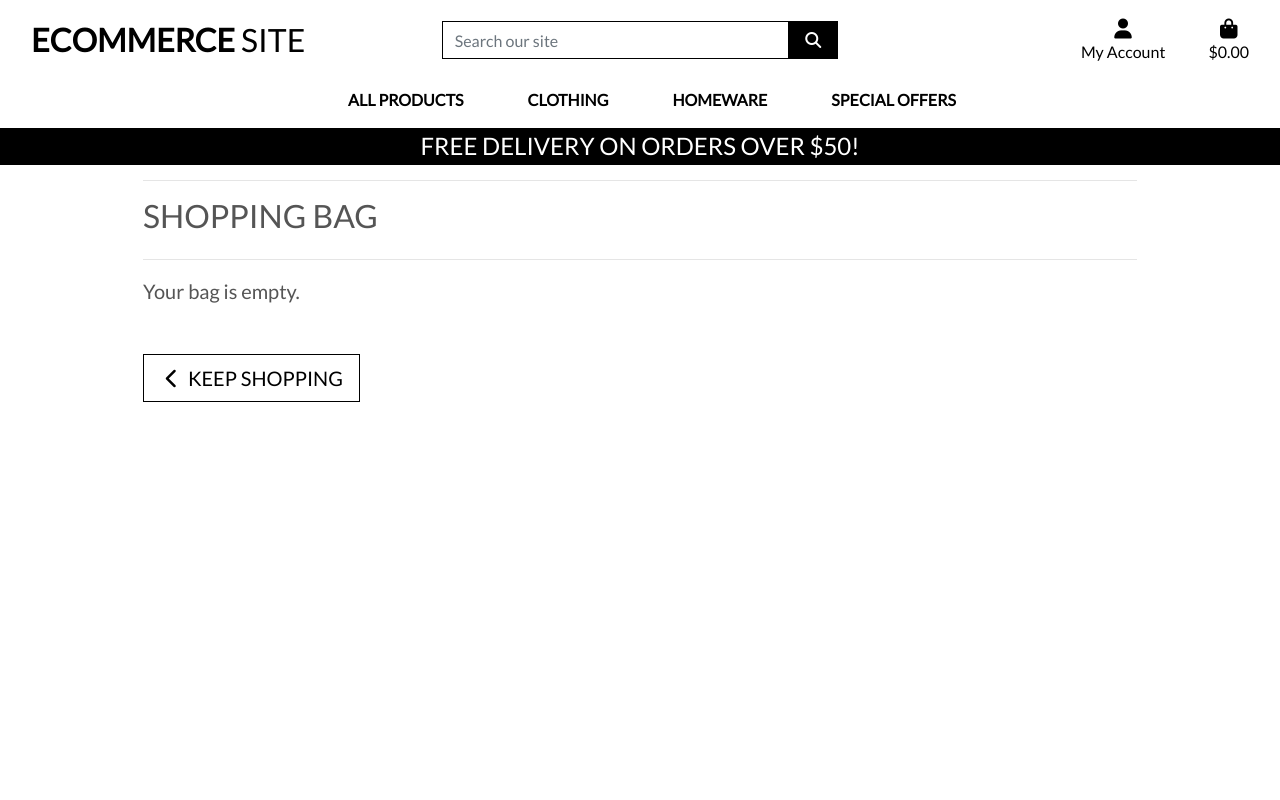
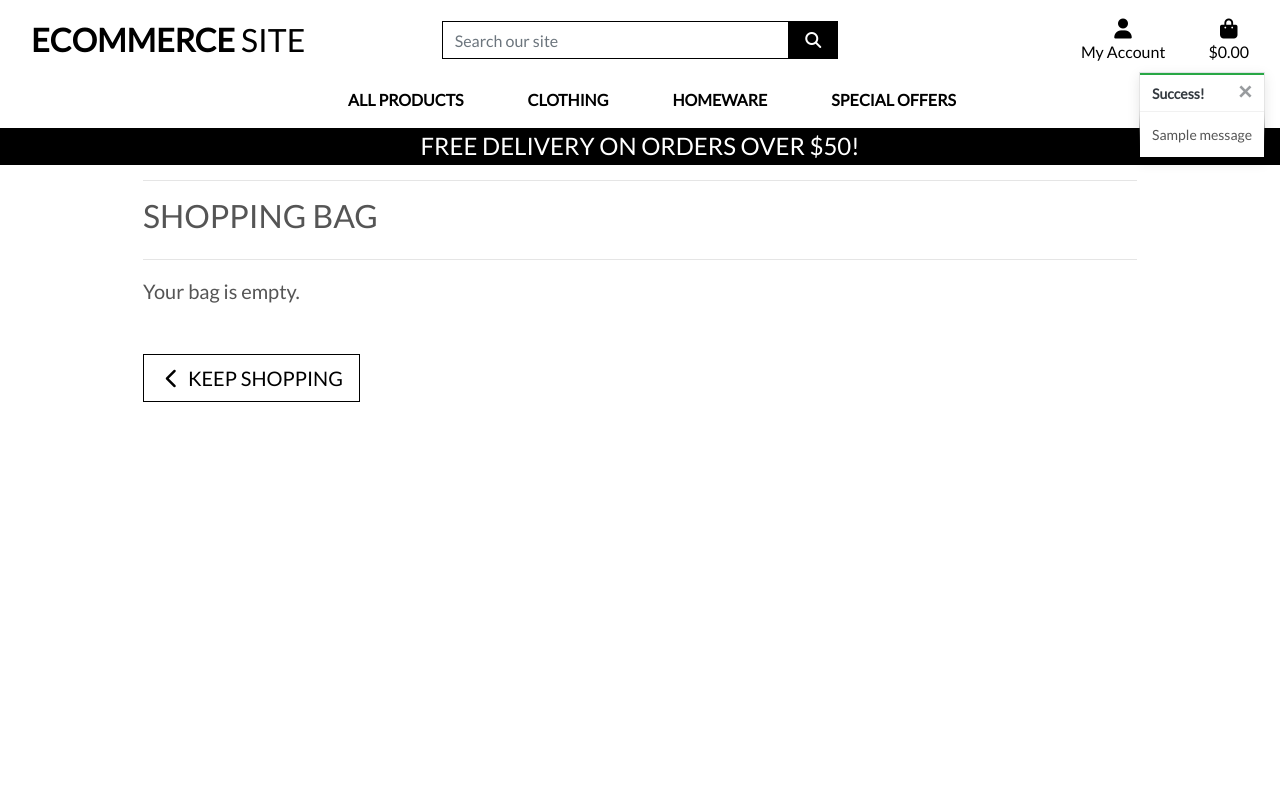
Before and after one commit to AmitKapilaCodeIns/ecommerce_site, a Django app: page /bag/ in a window 1280 px wide. Run offline with Django 3.2, Linux system fonts and the light colour scheme; tables that the repository leaves empty hold one stand-in row (values such as "Sample post"); one stand-in notice (Sample message) is shown; parts of the project's set-up code (start-up, migrations or seed data) failed here and were passed over; some libraries are stand-ins or nearby versions.

Commit message:
add toasts

```diff
--- a/bag/views.py
+++ b/bag/views.py
@@ -1,4 +1,7 @@
 from django.shortcuts import render, redirect, reverse, HttpResponse
+from django.contrib import messages
+
+from products.models import Product
 
 # Create your views here.
 
@@ -11,6 +14,7 @@ def view_bag(request):
 def add_to_bag(request, item_id):
     """ Add a quantity of the specified product to the shopping bag """
 
+    product = Product.objects.get(pk=item_id)
     quantity = int(request.POST.get('quantity'))
     redirect_url = request.POST.get('redirect_url')
     size = None
@@ -31,6 +35,7 @@ def add_to_bag(request, item_id):
             bag[item_id] += quantity
         else:
             bag[item_id] = quantity
+            messages.success(request, f'Added {product.name} to your bag')
 
     request.session['bag'] = bag
     return redirect(redirect_url)
--- a/ecommerce_site/settings.py
+++ b/ecommerce_site/settings.py
@@ -82,6 +82,8 @@ TEMPLATES = [
     },
 ]
 
+MESSAGE_STORAGE = 'django.contrib.messages.storage.session.SessionStorage'
+
 AUTHENTICATION_BACKENDS = [
     # Needed to login by username in Django admin, regardless of `allauth`
     'django.contrib.auth.backends.ModelBackend',
--- a/static/css/base.css
+++ b/static/css/base.css
@@ -101,6 +101,23 @@ a.category-badge > span.badge:hover {
     cursor: pointer;
 }
 
+/* ------------------------------- bootstrap toasts */
+
+.message-container {
+    position: fixed;
+    top: 72px;
+    right: 15px;
+    z-index: 99999999999;
+}
+
+.custom-toast {
+    overflow: visible;
+}
+
+.toast-capper {
+    height: 2px;
+}
+
 
 /* -------------------------------- Media Queries */
 
--- a/templates/base.html
+++ b/templates/base.html
@@ -124,7 +124,22 @@
   </header>
 
   {% if messages %}
-  <div class="message-container"></div>
+  <div class="message-container">
+
+      {% for message in messages %}
+          {% with message.level as level %}
+              {% if level == 40 %}
+                  {% include 'includes/toasts/toast_error.html' %}
+              {% elif level == 30 %}
+                  {% include 'includes/toasts/toast_warning.html' %}
+              {% elif level == 25 %}
+                  {% include 'includes/toasts/toast_success.html' %}
+              {% else %}
+                  {% include 'includes/toasts/toast_info.html' %}
+              {% endif %}
+          {% endwith %}
+      {% endfor %}
+  </div>
   {% endif %}
 
   {% block page_header %}
@@ -134,6 +149,11 @@
   {% endblock %}
 
   {% block postloadjs %}
+
+  <script type="text/javascript">
+    $('.toast').toast('show');
+  </script>
+
   {% endblock %}
 
 </body>
--- /dev/null
+++ b/templates/includes/toasts/toast_success.html
@@ -0,0 +1,13 @@
+<div class="toast custom-toast rounded-0 border-top 0" data-autohide="false">
+    <div class="arrow-up arrow-success"></div>
+    <div class="w-100 toast-capper bg-success"></div>
+    <div class="toast-header bg-white text-dark">
+        <strong class="mr-auto">Success!</strong>
+        <button type="button" class="ml-2 mb-1 close text-dark" data-dismiss="toast" aria-label="Close">
+            <span aria-hidden="true">&times;</span>
+        </button>
+    </div>
+    <div class="toast-body bg-white">
+        {{ message }}
+    </div>
+</div>
```
Also changed, not shown: templates/includes/toasts/toast_error.html (added, +13 -0 lines), templates/includes/toasts/toast_info.html (added, +13 -0 lines), templates/includes/toasts/toast_warning.html (added, +13 -0 lines).
